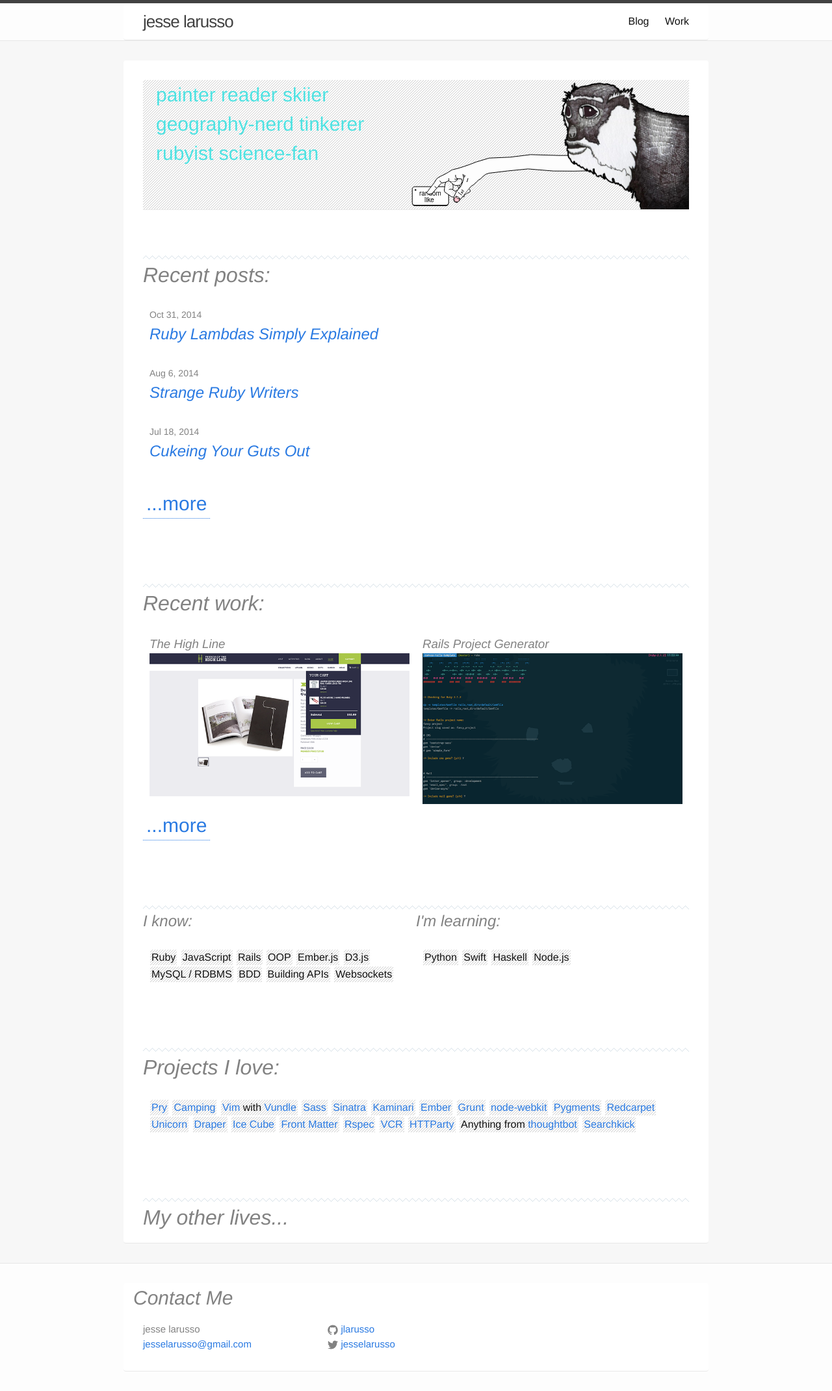
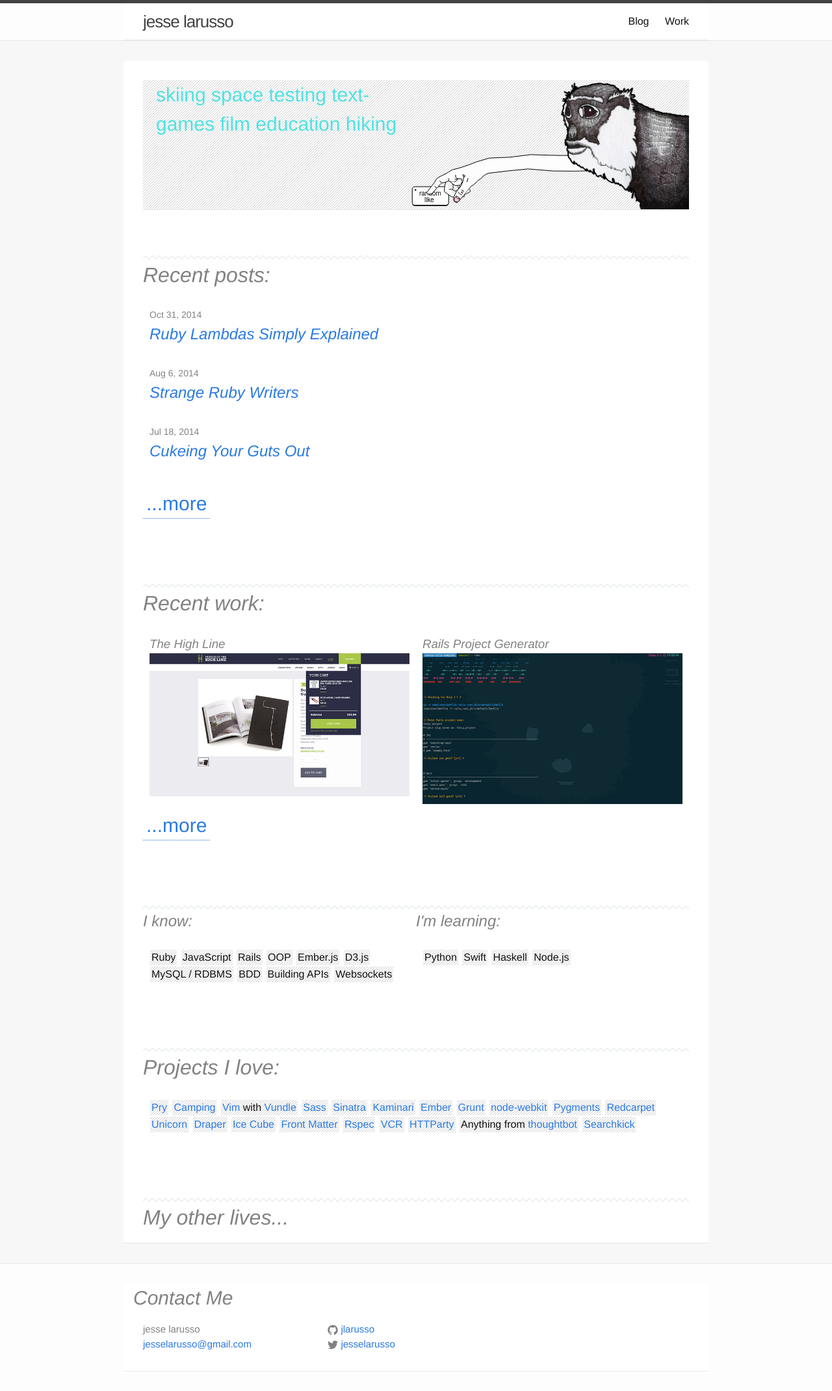
Before and after one commit to jlarusso/jlarusso.github.io, a Jekyll site: the page built from index.html, in a window 1280 px wide. Shown: the whole page at 65% size. Built offline with Jekyll 4.4.1, drawn with Linux system fonts in a browser that asks for light colours; some web fonts are replaced; Markdown is read by kramdown in place of the engine named in the settings.

Commit message:
Palm view for work page

```diff
--- a/_sass/_work.scss
+++ b/_sass/_work.scss
@@ -11,6 +11,10 @@
 .col-6 {
   float: left;
   width: 50%;
+
+  @include media-query($on-palm) {
+    width: 100%;
+  }
 }
 
 .col-8 {
--- a/js/hero.js
+++ b/js/hero.js
@@ -1,25 +1,24 @@
 var likes = [
-  "web-developer",
-  "educator",
-  "cyclist",
-  "painter",
-  "brewer",
-  "geography-nerd",
-  "drawer",
-  "reader",
-  "walker",
-  "traveler",
-  "rubyist",
-  "tinkerer",
-  "hiker",
-  "skiier",
-  "builder",
-  "architect",
-  "film-fan",
-  "javascriptist",
-  "rails-nut",
-  "space-cadet",
-  "science-fan"
+  "education",
+  "cycling",
+  "painting",
+  "brewing",
+  "geography",
+  "drawing",
+  "reading",
+  "exploring",
+  "traveling",
+  "ruby",
+  "tinkering",
+  "hiking",
+  "skiing",
+  "building",
+  "architecture",
+  "film",
+  "text-games",
+  "testing",
+  "space",
+  "science"
 ]
 
 function randomKey() {
```
